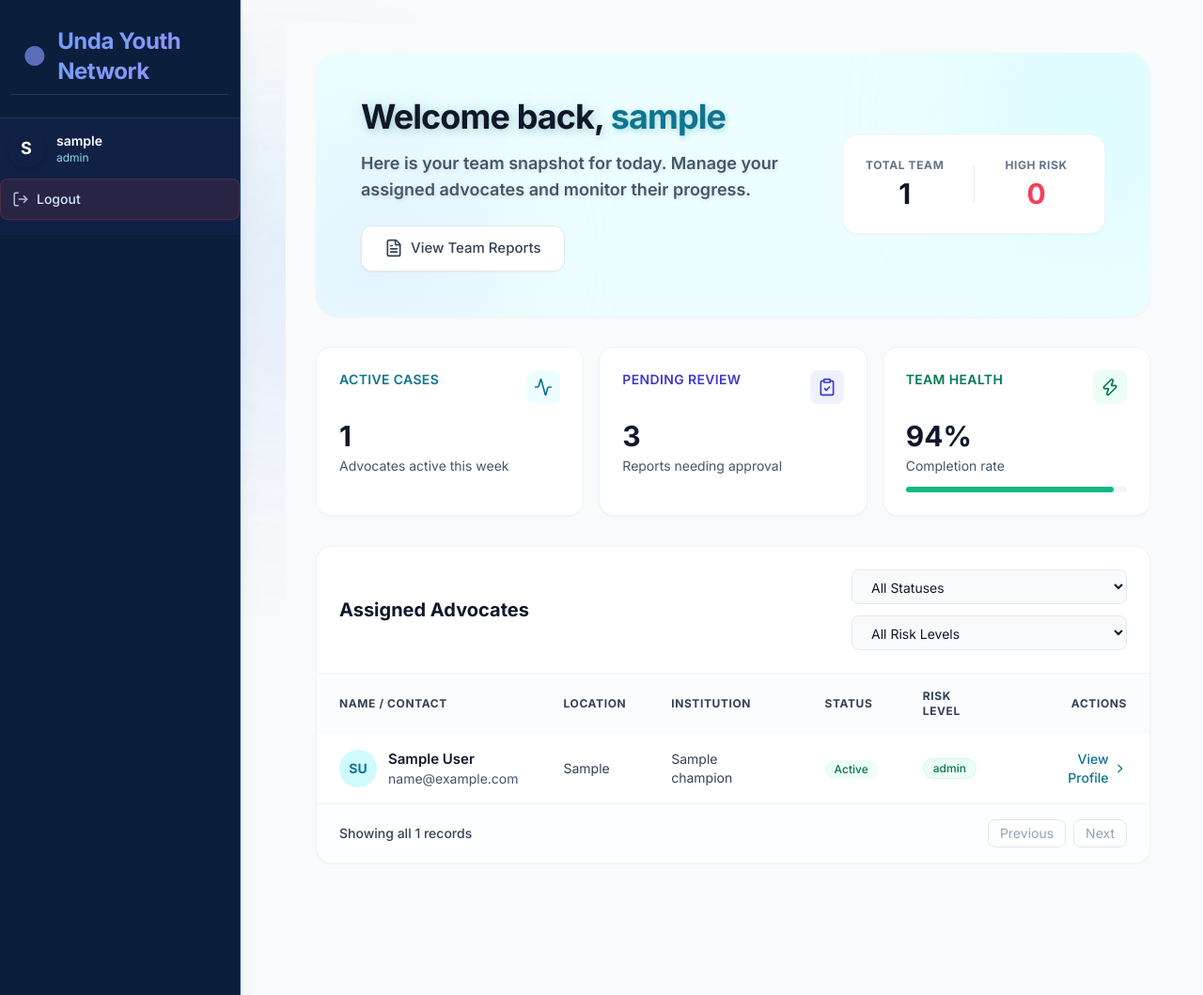
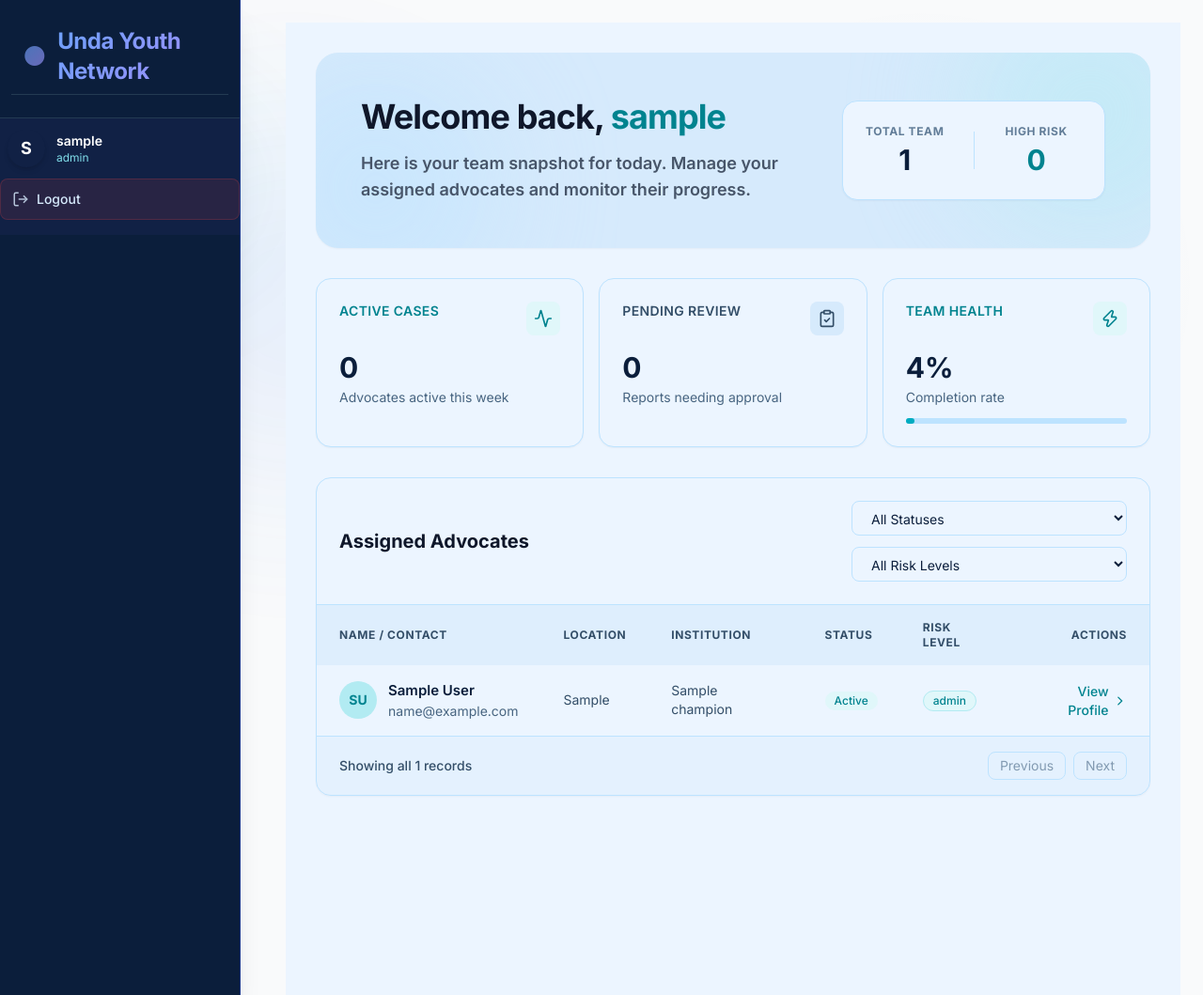
Before and after one commit to JamesKamau-5773/unda-youth-network-backend, a Flask app: page /supervisor/dashboard in a window 1280 px wide. Shown: the whole page at 94% size. Run offline with Flask 3, Linux system fonts and the light colour scheme; a user stored in the database is signed in; tables that the repository leaves empty hold one stand-in row (values such as "Sample post"); style sheets or scripts are compiled from the project's sources; some libraries are stand-ins or nearby versions.

Commit message:
feat: add supervisor advocates page and enforce Unda palette on supervisor views
- Add dedicated /supervisor/my-advocates route and page
- Add supervisor-specific /supervisor/change-password route
- Update supervisor sidebar links to new endpoints
- Replace dashboard placeholder KPIs with backend-computed metrics
- Normalize supervisor dashboard and my advocates pages to Unda color tokens

```diff
--- a/templates/base.html
+++ b/templates/base.html
@@ -753,7 +753,7 @@
                         </a>
                     </li>
                     <li class="sidebar-nav-item">
-                        <a href="{{ url_for('supervisor.dashboard') }}" class="sidebar-nav-link {% if request.endpoint == 'supervisor.dashboard' %}active{% endif %}">
+                        <a href="{{ url_for('supervisor.my_advocates') }}" class="sidebar-nav-link {% if request.endpoint == 'supervisor.my_advocates' %}active{% endif %}">
                             <svg width="20" height="20" viewBox="0 0 24 24" fill="none" stroke="currentColor" stroke-width="2">
                                 <path d="M17 21v-2a4 4 0 00-4-4H5a4 4 0 00-4 4v2"></path>
                                 <circle cx="9" cy="7" r="4"></circle>
@@ -763,7 +763,7 @@
                         </a>
                     </li>
                     <li class="sidebar-nav-item">
-                        <a href="{{ url_for('admin.change_password') }}" class="sidebar-nav-link {% if request.endpoint == 'admin.change_password' %}active{% endif %}">
+                        <a href="{{ url_for('supervisor.change_password') }}" class="sidebar-nav-link {% if request.endpoint == 'supervisor.change_password' %}active{% endif %}">
                             <svg width="20" height="20" viewBox="0 0 24 24" fill="none" stroke="currentColor" stroke-width="2">
                                 <rect x="3" y="11" width="18" height="11" rx="2" ry="2"></rect>
                                 <path d="M7 11V7a5 5 0 0110 0v4"></path>
--- a/templates/supervisor/dashboard.html
+++ b/templates/supervisor/dashboard.html
@@ -3,43 +3,36 @@
 {% block title %}Supervisor Dashboard | Unda Youth{% endblock %}
 
 {% block content %}
-<div class="min-h-screen bg-slate-50 font-sans text-slate-900">
+<div class="min-h-screen bg-unda-light-blue-50 font-sans text-unda-navy-900">
 
     <!-- Hero/Welcome Section -->
     <div class="max-w-7xl mx-auto px-4 sm:px-6 lg:px-8 py-8">
-        <div class="bg-cyan-50 rounded-3xl p-8 md:p-12 relative overflow-hidden shadow-sm">
+        <div class="bg-unda-light-blue-100 rounded-3xl p-8 md:p-12 relative overflow-hidden shadow-sm">
             <!-- Decorative background elements -->
-            <div class="absolute top-0 right-0 -mr-16 -mt-16 w-64 h-64 rounded-full bg-cyan-100 opacity-50 blur-3xl"></div>
-            <div class="absolute bottom-0 left-0 -ml-16 -mb-16 w-64 h-64 rounded-full bg-blue-100 opacity-50 blur-3xl"></div>
+            <div class="absolute top-0 right-0 -mr-16 -mt-16 w-64 h-64 rounded-full bg-unda-teal-100 opacity-50 blur-3xl"></div>
+            <div class="absolute bottom-0 left-0 -ml-16 -mb-16 w-64 h-64 rounded-full bg-unda-light-blue-200 opacity-50 blur-3xl"></div>
 
             <div class="relative z-10 flex flex-col md:flex-row justify-between items-start md:items-center gap-6">
                 <div class="space-y-4 max-w-2xl">
-                    <h1 class="text-3xl md:text-4xl font-black text-slate-900 tracking-tight" style="text-shadow: 2px 3px 8px rgba(0,0,0,0.15), 0 0 20px rgba(0,172,193,0.2);">
-                        Welcome back, <span class="text-cyan-700 font-extrabold" style="text-shadow: 1px 2px 6px rgba(0,128,128,0.3);">{{ current_user.username or 'Supervisor' }}</span>
+                    <h1 class="text-3xl md:text-4xl font-black text-unda-navy-900 tracking-tight">
+                        Welcome back, <span class="text-unda-teal-700 font-extrabold">{{ current_user.username or 'Supervisor' }}</span>
                     </h1>
-                    <p class="text-lg font-semibold text-slate-800" style="text-shadow: 1px 2px 4px rgba(0,0,0,0.1);">
+                    <p class="text-lg font-semibold text-unda-navy-700">
                         Here is your team snapshot for today. Manage your assigned advocates and monitor their progress.
                     </p>
 
-                    <div class="flex flex-wrap gap-4 pt-2">
-                        <!-- Actions -->
-                        <a href="#" class="inline-flex items-center px-6 py-3 bg-white hover:bg-slate-50 text-slate-700 font-medium rounded-xl border border-slate-200 transition-colors shadow-sm cursor-not-allowed">
-                           <i data-lucide="file-text" class="w-5 h-5 mr-2"></i>
-                           View Team Reports
-                        </a>
-                    </div>
                 </div>
 
                 <!-- Stats Pill -->
-                <div class="bg-white rounded-2xl p-6 shadow-sm border border-slate-100 flex items-center gap-8 min-w-[280px]">
+                <div class="bg-unda-light-blue-50 rounded-2xl p-6 shadow-sm border border-unda-light-blue-200 flex items-center gap-8 min-w-[280px]">
                     <div class="text-center">
-                        <div class="text-xs font-bold text-slate-500 uppercase tracking-wider mb-1">Total Team</div>
-                        <div class="text-3xl font-bold text-slate-900">{{ champions|length }}</div>
+                        <div class="text-xs font-bold text-unda-navy-500 uppercase tracking-wider mb-1">Total Team</div>
+                        <div class="text-3xl font-bold text-unda-navy-900">{{ champions|length }}</div>
                     </div>
-                    <div class="h-10 w-px bg-slate-200"></div>
+                    <div class="h-10 w-px bg-unda-light-blue-200"></div>
                     <div class="text-center">
-                        <div class="text-xs font-bold text-slate-500 uppercase tracking-wider mb-1">High Risk</div>
-                        <div class="text-3xl font-bold text-rose-500">
+                        <div class="text-xs font-bold text-unda-navy-500 uppercase tracking-wider mb-1">High Risk</div>
+                        <div class="text-3xl font-bold text-unda-teal-700">
                             {% set high_risk_count = 0 %}
                             {% for c in champions if c.risk_level == 'High' %}
                                 {% set high_risk_count = high_risk_count + 1 %}
@@ -56,69 +49,67 @@
     <div class="max-w-7xl mx-auto px-4 sm:px-6 lg:px-8 pb-8">
         <div class="grid grid-cols-1 md:grid-cols-3 gap-6 mb-8">
             <!-- Active Cases Card -->
-            <div class="bg-white rounded-2xl p-6 shadow-sm border border-slate-100 hover:shadow-md transition-shadow">
+            <div class="bg-unda-light-blue-50 rounded-2xl p-6 shadow-sm border border-unda-light-blue-200 hover:shadow-md transition-shadow">
                 <div class="flex justify-between items-start mb-4">
-                    <div class="text-sm font-semibold text-cyan-700 uppercase tracking-wide">Active Cases</div>
-                    <div class="p-2 bg-cyan-50 rounded-lg text-cyan-700">
+                    <div class="text-sm font-semibold text-unda-teal-700 uppercase tracking-wide">Active Cases</div>
+                    <div class="p-2 bg-unda-teal-50 rounded-lg text-unda-teal-700">
                         <i data-lucide="activity" class="w-5 h-5"></i>
                     </div>
                 </div>
-                <div class="text-3xl font-bold text-slate-900 mb-1">
-                    {# Mock metric for now #}
-                    {{ (champions|length * 0.8)|round|int }}
+                <div class="text-3xl font-bold text-unda-navy-900 mb-1">
+                    {{ active_cases_count }}
                 </div>
-                <div class="text-sm text-slate-600">Advocates active this week</div>
+                <div class="text-sm text-unda-navy-600">Advocates active this week</div>
             </div>
 
             <!-- Pending Review Card -->
-             <div class="bg-white rounded-2xl p-6 shadow-sm border border-slate-100 hover:shadow-md transition-shadow">
+                  <div class="bg-unda-light-blue-50 rounded-2xl p-6 shadow-sm border border-unda-light-blue-200 hover:shadow-md transition-shadow">
                 <div class="flex justify-between items-start mb-4">
-                    <div class="text-sm font-semibold text-indigo-700 uppercase tracking-wide">Pending Review</div>
-                    <div class="p-2 bg-indigo-50 rounded-lg text-indigo-700">
+                      <div class="text-sm font-semibold text-unda-navy-700 uppercase tracking-wide">Pending Review</div>
+                      <div class="p-2 bg-unda-light-blue-100 rounded-lg text-unda-navy-700">
                         <i data-lucide="clipboard-check" class="w-5 h-5"></i>
                     </div>
                 </div>
-                <div class="text-3xl font-bold text-slate-900 mb-1">
-                     {# Mock metric #}
-                     3
+                 <div class="text-3xl font-bold text-unda-navy-900 mb-1">
+                     {{ pending_review_count }}
                 </div>
-                <div class="text-sm text-slate-600">Reports needing approval</div>
+                 <div class="text-sm text-unda-navy-600">Reports needing approval</div>
             </div>
 
             <!-- Avg Performance Card -->
-             <div class="bg-white rounded-2xl p-6 shadow-sm border border-slate-100 hover:shadow-md transition-shadow">
+                  <div class="bg-unda-light-blue-50 rounded-2xl p-6 shadow-sm border border-unda-light-blue-200 hover:shadow-md transition-shadow">
                 <div class="flex justify-between items-start mb-4">
-                    <div class="text-sm font-semibold text-emerald-700 uppercase tracking-wide">Team Health</div>
-                    <div class="p-2 bg-emerald-50 rounded-lg text-emerald-700">
+                      <div class="text-sm font-semibold text-unda-teal-700 uppercase tracking-wide">Team Health</div>
+                      <div class="p-2 bg-unda-teal-50 rounded-lg text-unda-teal-700">
                         <i data-lucide="zap" class="w-5 h-5"></i>
                     </div>
                 </div>
-                <div class="text-3xl font-bold text-slate-900 mb-1">
-                    94%
+                <div class="text-3xl font-bold text-unda-navy-900 mb-1">
+                    {{ team_health_rate }}%
                 </div>
-                <div class="text-sm text-slate-600">Completion rate</div>
-                <div class="mt-3 w-full bg-slate-100 rounded-full h-1.5">
-                    <div class="bg-emerald-500 h-1.5 rounded-full" style="width: 94%"></div>
+                <div class="text-sm text-unda-navy-600">Completion rate</div>
+                <div class="mt-3 w-full bg-unda-light-blue-200 rounded-full h-1.5">
+                    <div class="bg-unda-teal-500 h-1.5 rounded-full" data-progress-width="{{ team_health_rate }}"></div>
                 </div>
             </div>
         </div>
 
         <!-- Filters & Table Section -->
-        <div class="bg-white rounded-2xl shadow-sm border border-slate-100 overflow-hidden">
-            <div class="p-6 border-b border-slate-100 flex flex-col md:flex-row md:items-center justify-between gap-4">
-                <h2 class="text-xl font-bold text-slate-900">Assigned Advocates</h2>
+        <div class="bg-unda-light-blue-50 rounded-2xl shadow-sm border border-unda-light-blue-200 overflow-hidden">
+            <div class="p-6 border-b border-unda-light-blue-200 flex flex-col md:flex-row md:items-center justify-between gap-4">
+                <h2 class="text-xl font-bold text-unda-navy-900">Assigned Advocates</h2>
 
                 <!-- Filter Form -->
                 <form method="get" class="flex flex-wrap gap-3">
                     <select name="status" onchange="this.form.submit()"
-                            class="px-4 py-2 bg-slate-50 border border-slate-200 rounded-lg text-sm focus:outline-none focus:border-cyan-500 focus:ring-1 focus:ring-cyan-500">
+                            class="px-4 py-2 bg-unda-light-blue-50 border border-unda-light-blue-200 rounded-lg text-sm focus:outline-none focus:border-unda-teal-500 focus:ring-1 focus:ring-unda-teal-500">
                         <option value="all">All Statuses</option>
                         <option value="Active" {% if request.args.get('status') == 'Active' %}selected{% endif %}>Active</option>
                         <option value="Inactive" {% if request.args.get('status') == 'Inactive' %}selected{% endif %}>Inactive</option>
                     </select>
 
                     <select name="risk" onchange="this.form.submit()"
-                            class="px-4 py-2 bg-slate-50 border border-slate-200 rounded-lg text-sm focus:outline-none focus:border-cyan-500 focus:ring-1 focus:ring-cyan-500">
+                            class="px-4 py-2 bg-unda-light-blue-50 border border-unda-light-blue-200 rounded-lg text-sm focus:outline-none focus:border-unda-teal-500 focus:ring-1 focus:ring-unda-teal-500">
                         <option value="all">All Risk Levels</option>
                         <option value="Low" {% if request.args.get('risk') == 'Low' %}selected{% endif %}>Low Risk</option>
                         <option value="Medium" {% if request.args.get('risk') == 'Medium' %}selected{% endif %}>Medium Risk</option>
@@ -131,7 +122,7 @@
             <div class="overflow-x-auto">
                 <table class="w-full text-left border-collapse">
                     <thead>
-                        <tr class="bg-slate-50/50 text-slate-700 text-xs uppercase tracking-wider">
+                        <tr class="bg-unda-light-blue-100/60 text-unda-navy-700 text-xs uppercase tracking-wider">
                             <th class="px-6 py-4 font-bold">Name / Contact</th>
                             <th class="px-6 py-4 font-bold">Location</th>
                             <th class="px-6 py-4 font-bold">Institution</th>
@@ -140,56 +131,56 @@
                             <th class="px-6 py-4 font-bold text-right">Actions</th>
                         </tr>
                     </thead>
-                    <tbody class="divide-y divide-slate-100">
+                    <tbody class="divide-y divide-unda-light-blue-200">
                         {% for champion in champions %}
-                        <tr class="hover:bg-slate-50/80 transition-colors group">
+                        <tr class="hover:bg-unda-light-blue-100/80 transition-colors group">
                             <td class="px-6 py-4">
                                 <div class="flex items-center gap-3">
-                                    <div class="w-10 h-10 rounded-full bg-cyan-100 flex items-center justify-center text-cyan-700 font-bold text-sm">
+                                    <div class="w-10 h-10 rounded-full bg-unda-teal-100 flex items-center justify-center text-unda-teal-700 font-bold text-sm">
                                         {{ champion.full_name.split()[0][0] }}{{ champion.full_name.split()[-1][0] if champion.full_name.split()|length > 1 else '' }}
                                     </div>
                                     <div>
-                                        <div class="font-semibold text-slate-900">{{ champion.full_name }}</div>
-                                        <div class="text-sm text-slate-600">{{ champion.email }}</div>
+                                        <div class="font-semibold text-unda-navy-900">{{ champion.full_name }}</div>
+                                        <div class="text-sm text-unda-navy-600">{{ champion.email }}</div>
                                     </div>
                                 </div>
                             </td>
-                            <td class="px-6 py-4 text-sm text-slate-700">
+                            <td class="px-6 py-4 text-sm text-unda-navy-700">
                                 {{ champion.county_sub_county }}
                             </td>
-                            <td class="px-6 py-4 text-sm text-slate-700">
+                            <td class="px-6 py-4 text-sm text-unda-navy-700">
                                 {{ champion.education_institution_name }}
                             </td>
                             <td class="px-6 py-4">
                                 <span class="inline-flex items-center px-2.5 py-0.5 rounded-full text-xs font-medium
-                                    {% if champion.champion_status == 'Active' %} bg-emerald-50 text-emerald-700
-                                    {% else %} bg-slate-100 text-slate-600 {% endif %}">
+                                    {% if champion.champion_status == 'Active' %} bg-unda-teal-50 text-unda-teal-700
+                                    {% else %} bg-unda-light-blue-100 text-unda-navy-600 {% endif %}">
                                     {{ champion.champion_status }}
                                 </span>
                             </td>
                             <td class="px-6 py-4">
                                 <span class="inline-flex items-center px-2.5 py-0.5 rounded-full text-xs font-medium border
-                                    {% if champion.risk_level == 'High' %} bg-rose-50 text-rose-700 border-rose-100
-                                    {% elif champion.risk_level == 'Medium' %} bg-amber-50 text-amber-700 border-amber-100
-                                    {% else %} bg-emerald-50 text-emerald-700 border-emerald-100 {% endif %}">
+                                    {% if champion.risk_level == 'High' %} bg-unda-light-blue-100 text-unda-navy-700 border-unda-light-blue-200
+                                    {% elif champion.risk_level == 'Medium' %} bg-unda-teal-100 text-unda-teal-700 border-unda-teal-200
+                                    {% else %} bg-unda-teal-50 text-unda-teal-700 border-unda-teal-100 {% endif %}">
                                     {{ champion.risk_level }}
                                 </span>
                             </td>
                             <td class="px-6 py-4 text-right">
                                 <a href="{{ url_for('supervisor.review_champion', champion_id=champion.champion_id) }}"
-                                   class="text-cyan-700 hover:text-cyan-900 transition-colors font-medium text-sm inline-flex items-center gap-1">
+                                   class="text-unda-teal-700 hover:text-unda-teal-900 transition-colors font-medium text-sm inline-flex items-center gap-1">
                                    View Profile <i data-lucide="chevron-right" class="w-4 h-4"></i>
                                 </a>
                             </td>
                         </tr>
                         {% else %}
                         <tr>
-                            <td colspan="6" class="px-6 py-12 text-center text-slate-700">
+                            <td colspan="6" class="px-6 py-12 text-center text-unda-navy-700">
                                 <div class="flex flex-col items-center justify-center">
-                                    <div class="p-4 bg-slate-50 rounded-full mb-3">
-                                        <i data-lucide="users" class="w-8 h-8 text-slate-400"></i>
+                                    <div class="p-4 bg-unda-light-blue-100 rounded-full mb-3">
+                                        <i data-lucide="users" class="w-8 h-8 text-unda-navy-400"></i>
                                     </div>
-                                    <p class="text-lg font-medium text-slate-900">No advocates found</p>
+                                    <p class="text-lg font-medium text-unda-navy-900">No advocates found</p>
                                     <p class="text-sm">Try adjusting your filters to see more results.</p>
                                 </div>
                             </td>
@@ -200,11 +191,11 @@
             </div>
 
             <!-- Pagination (Mock for now if needed, styled) -->
-            <div class="px-6 py-4 border-t border-slate-100 bg-slate-50/30 flex items-center justify-between">
-                <span class="text-sm text-slate-700 font-medium">Showing all {{ champions|length }} records</span>
+            <div class="px-6 py-4 border-t border-unda-light-blue-200 bg-unda-light-blue-100/40 flex items-center justify-between">
+                <span class="text-sm text-unda-navy-700 font-medium">Showing all {{ champions|length }} records</span>
                 <div class="flex gap-2">
-                    <button disabled class="px-3 py-1 border border-slate-200 rounded-lg text-slate-400 text-sm cursor-not-allowed">Previous</button>
-                    <button disabled class="px-3 py-1 border border-slate-200 rounded-lg text-slate-400 text-sm cursor-not-allowed">Next</button>
+                    <button disabled class="px-3 py-1 border border-unda-light-blue-200 rounded-lg text-unda-navy-400 text-sm cursor-not-allowed">Previous</button>
+                    <button disabled class="px-3 py-1 border border-unda-light-blue-200 rounded-lg text-unda-navy-400 text-sm cursor-not-allowed">Next</button>
                 </div>
             </div>
         </div>
@@ -214,5 +205,11 @@
 <script>
     // Initialize Lucide icons
     lucide.createIcons();
+
+    // Apply dynamic progress widths from server-computed values
+    document.querySelectorAll('[data-progress-width]').forEach((element) => {
+        const width = Math.max(0, Math.min(100, Number(element.dataset.progressWidth || 0)));
+        element.style.width = `${width}%`;
+    });
 </script>
 {% endblock %}
```
Also changed, not shown: blueprints/supervisor.py (+114 -18 lines), templates/supervisor/my_advocates.html (added, +102 -0 lines).
